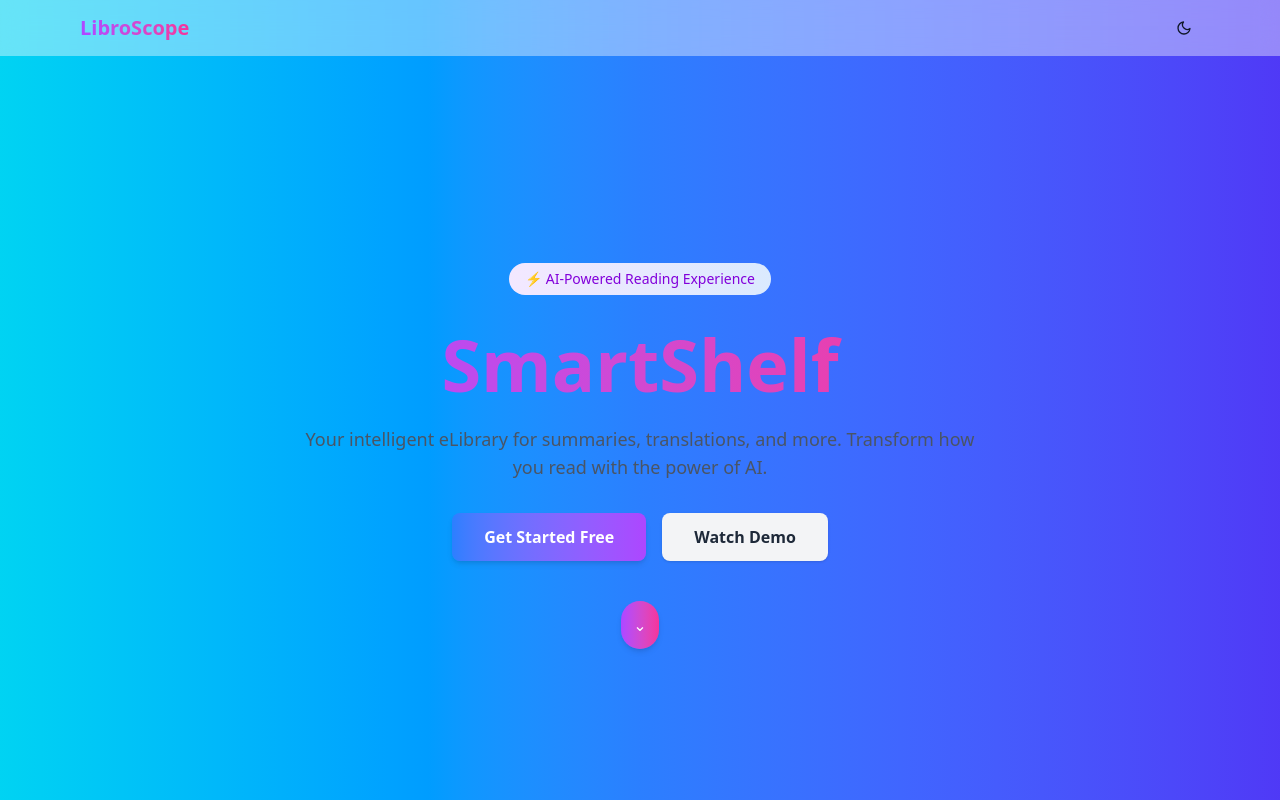
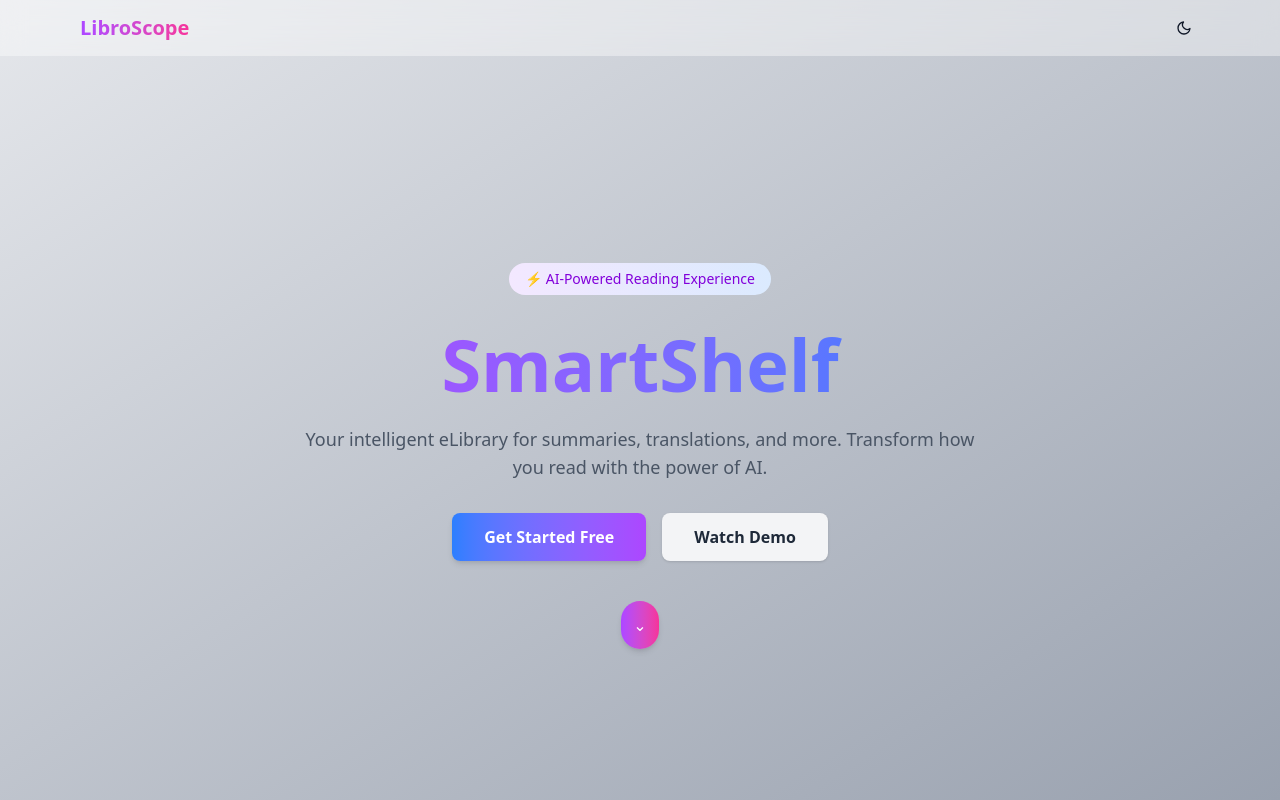
Before and after one commit to kunjpatel023/LibroScope, a React (Vite) app in the folder frontend/: page / in a window 1280 px wide. Shown: the top 800 px of the page. Built offline with nearby package versions, Linux system fonts and the light colour scheme.

Commit message:
landing page

```diff
--- a/frontend/src/pages/LandingPage.jsx
+++ b/frontend/src/pages/LandingPage.jsx
@@ -15,7 +15,7 @@ export default function LandingPage({ toggleDark, dark }) {
       <section
         id="home"
         style={sectionStyle}
-        className="relative text-center flex items-center justify-center min-h-screen pt-28 px-6 bg-gradient-to-r from-cyan-400 via-blue-500 to-indigo-600 "
+        className="relative text-center flex items-center justify-center min-h-screen pt-28 px-6 bg-gradient-to-br from-gray-200 to-gray-400 "
       >
          {/* <section
         id="home"
@@ -27,7 +27,7 @@ export default function LandingPage({ toggleDark, dark }) {
             ⚡ AI-Powered Reading Experience
           </div>
 
-          <h1 className="mt-6 text-5xl md:text-7xl font-extrabold leading-tight bg-gradient-to-r from-purple-500 to-pink-500 bg-clip-text text-transparent">
+          <h1 className="mt-6 text-5xl md:text-7xl font-extrabold leading-tight bg-gradient-to-r from-purple-500 to-blue-500 bg-clip-text text-transparent">
             SmartShelf
           </h1>
 
```
